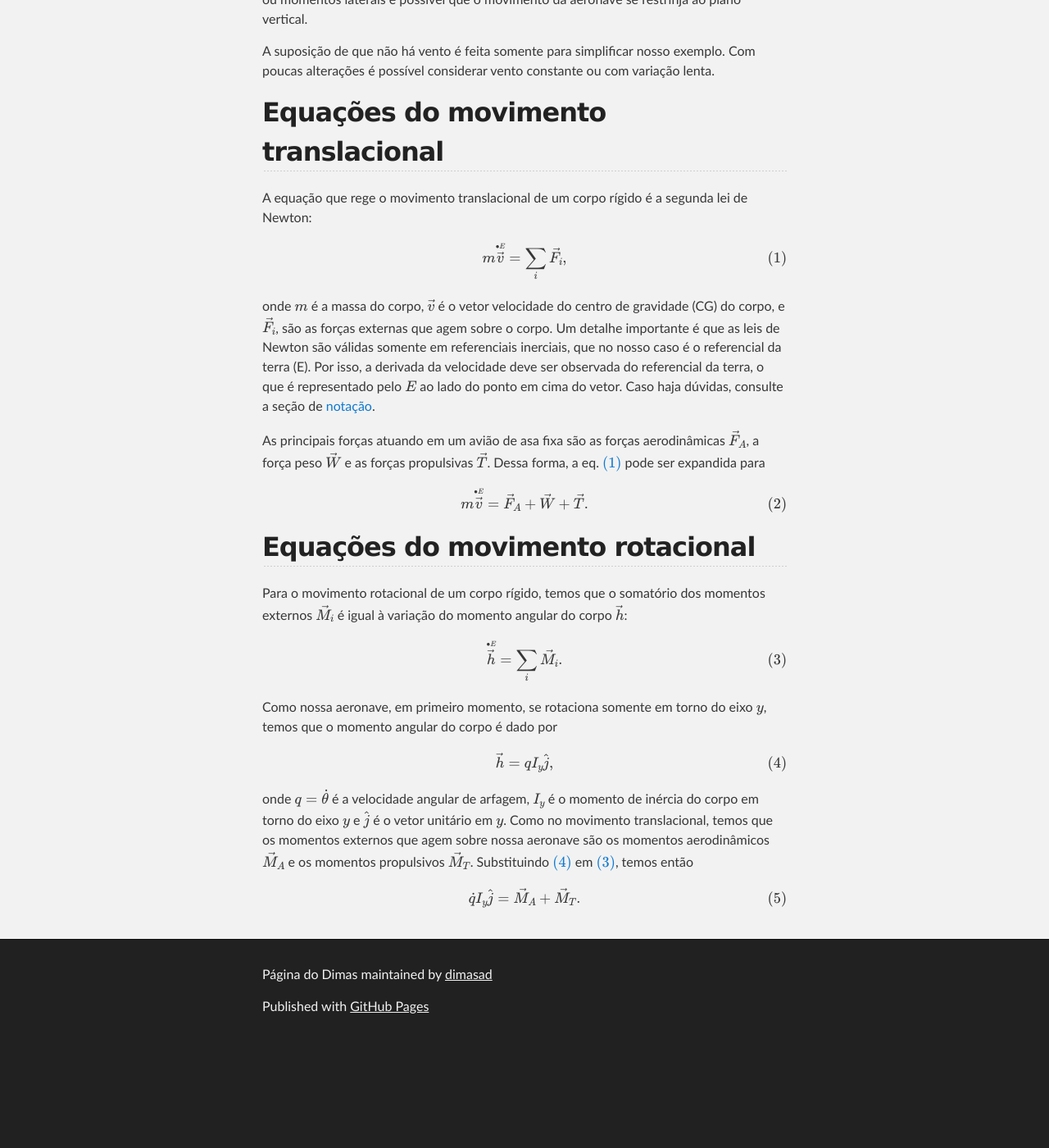
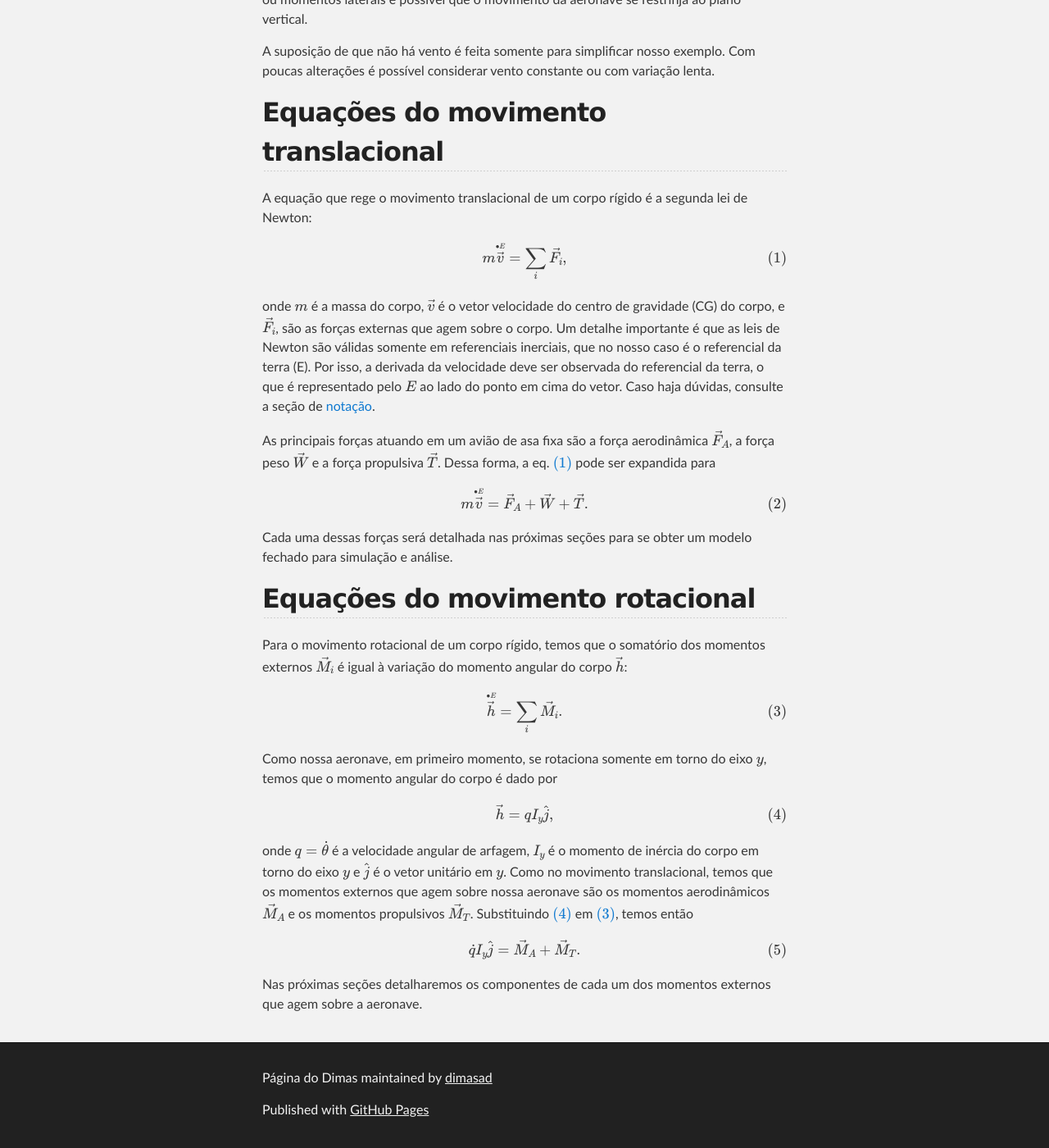
Before and after one commit to dimasad/dimasad.github.io.OLD, a Jekyll site: the page built from _aulas/mecvoo-long-eqmov.md, in a window 1280 px wide and 1400 px high, scrolled down 2223 px. Shown: the whole window at 82% size. Built offline with Jekyll 4.4.1, drawn with Linux system fonts in a browser that asks for light colours; formulas are drawn with MathJax 3; before the commit the page ends 3497 px from its top, so only the background shows below that.

Commit message:
Finalizando página eqmov longitudinal.

```diff
--- a/_aulas/mecvoo-long-eqmov.md
+++ b/_aulas/mecvoo-long-eqmov.md
@@ -102,8 +102,8 @@ isso, a derivada da velocidade deve ser observada do referencial da terra,
 o que é representado pelo $$E$$ ao lado do ponto em cima do vetor. Caso haja
 dúvidas, consulte a seção de [notação].
 
-As principais forças atuando em um avião de asa fixa são as forças
-aerodinâmicas $$\vec F_A$$, a força peso $$\vec W$$ e as forças propulsivas
+As principais forças atuando em um avião de asa fixa são a força
+aerodinâmica $$\vec F_A$$, a força peso $$\vec W$$ e a força propulsiva
 $$\vec T$$. Dessa forma, a eq. \eqref{eq:mov-trans-terra} pode ser expandida
 para
 
@@ -112,6 +112,8 @@ para
   \label{eq:mov-trans-terra-expand}
 \end{equation}
 
+Cada uma dessas forças será detalhada nas próximas seções para se obter um
+modelo fechado para simulação e análise.
 
 Equações do movimento rotacional
 --------------------------------
@@ -145,6 +147,8 @@ propulsivos $$\vec M_T$$. Substituindo \eqref{eq:momento-angular-long} em
   \label{eq:mov-rot-terra-exp}
 \end{equation}
 
+Nas próximas seções detalharemos os componentes de cada um dos momentos externos
+que agem sobre a aeronave.
 
 [eixos-img]: /assets/images/eixos.svg
 
```
Also changed, not shown: _aulas/mecvoo-forcas-long.md (added, +16 -0 lines), _aulas/mecvoo-notacao.md (+1 -1 lines), index.md (+2 -2 lines).
